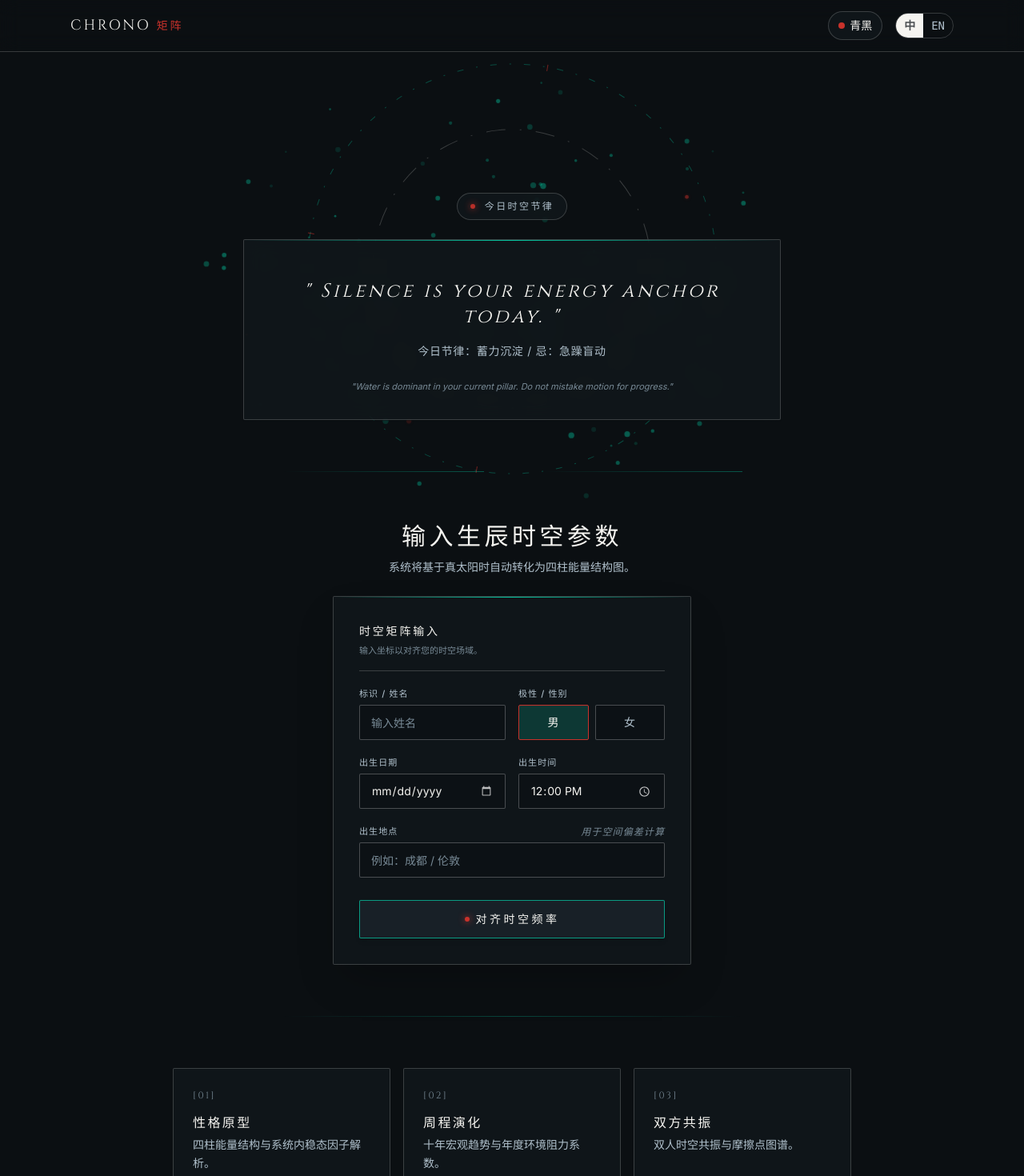
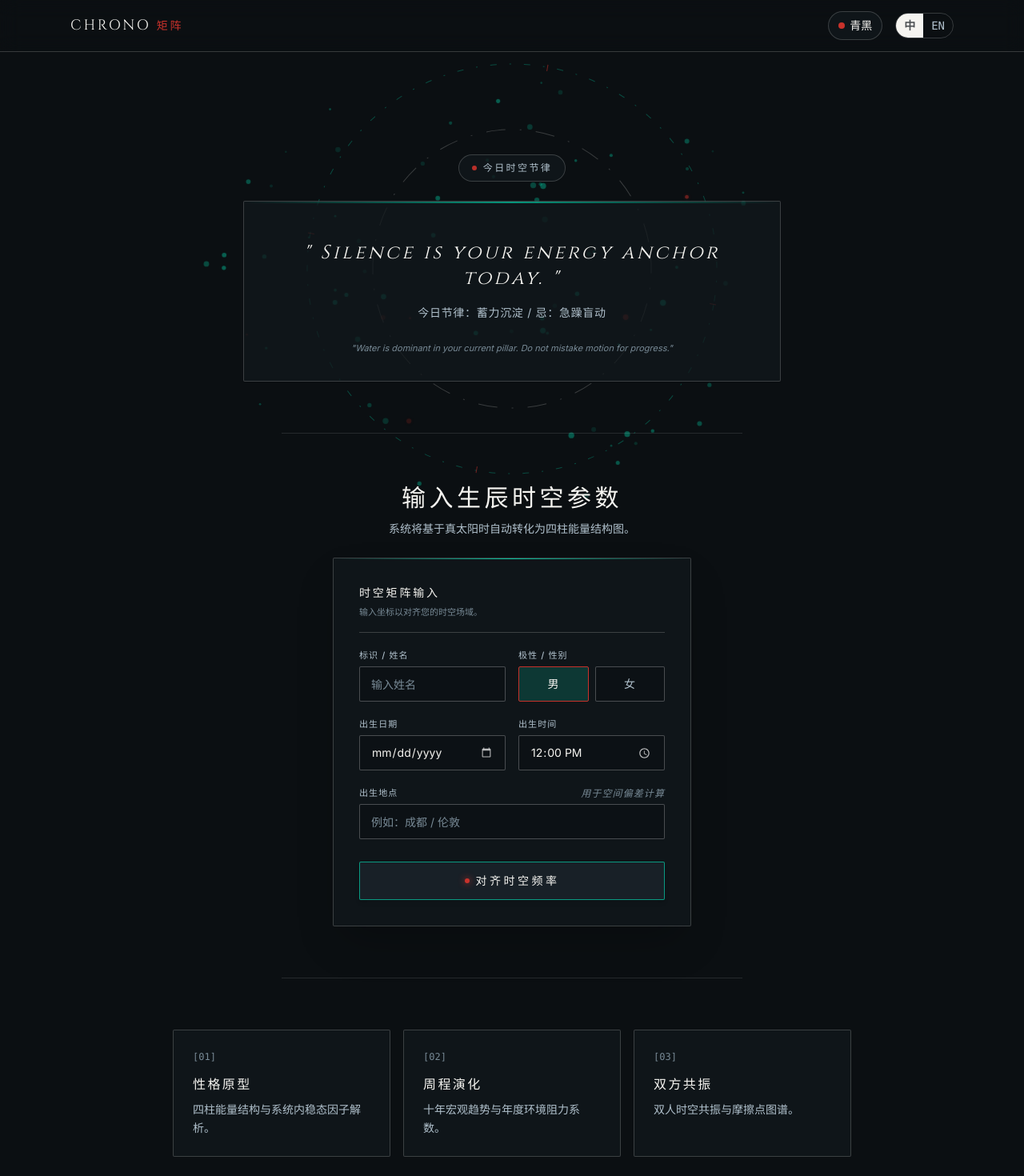
Before and after one commit to wxu198024-art/chrono-flow, a Next.js app: page / in a window 1280 px wide. Shown: the top 1470 px of the page at 80% size. Built offline with nearby package versions, Linux system fonts and the light colour scheme.

Commit message:
Update page.tsx

```diff
--- a/app/page.tsx
+++ b/app/page.tsx
@@ -12,12 +12,14 @@ export default function HomePage() {
   const isEn = currentLang === 'en';
   const isTW = currentLang === 'zh-TW' || currentLang === 'zh-HK' || currentLang === 'tw';
 
-  // 本地存储校验
+  // 本地存储状态处理（包含 mounted 防止 Hydration 不匹配）
+  const [mounted, setMounted] = useState(false);
   const [hasTested, setHasTested] = useState(false);
   const [originInfo, setOriginInfo] = useState<{ name?: string; birthDate?: string } | null>(null);
   const [showFormAnyway, setShowFormAnyway] = useState(false);
 
   useEffect(() => {
+    setMounted(true);
     try {
       const tested = localStorage.getItem('chrono_has_tested');
       const origin = localStorage.getItem('chrono_origin_coordinates');
@@ -31,18 +33,18 @@ export default function HomePage() {
   }, []);
 
   return (
-    <div className="max-w-4xl mx-auto px-6 pt-24 pb-16 space-y-16 transition-colors duration-300">
+    <div className="w-full max-w-4xl mx-auto px-6 py-12 space-y-16 transition-colors duration-300">
 
       {/* 模块 1：今日时空节律 */}
       <section className="text-center space-y-6">
-        <div className="inline-flex items-center space-x-3 border border-[var(--border-line)] bg-[var(--bg-card)] px-4 py-1.5 rounded-full text-[12px] tracking-[0.2em] text-[var(--text-secondary)] uppercase backdrop-blur-md">
-          <span className="cinnabar-dot animate-pulse"></span>
+        <div className="inline-flex items-center space-x-2 border border-[var(--border-line)] bg-[var(--bg-card)] px-4 py-1.5 rounded-full text-[12px] tracking-[0.2em] text-[var(--text-secondary)] uppercase">
+          <span className="w-1.5 h-1.5 rounded-full bg-[var(--cinnabar)] animate-pulse" />
           <span>{dict?.dailyRhythmTag || '今日时空节律'}</span>
         </div>
 
-        {/* 极简深度提示卡片 */}
-        <div className="p-8 border border-[var(--border-line)] bg-[var(--bg-card)] backdrop-blur-md rounded-sm max-w-2xl mx-auto space-y-4 relative overflow-hidden transition-all duration-300 hover:border-[var(--border-line-hover)] shadow-sm">
-          <div className="absolute top-0 left-0 w-full yao-yang"></div>
+        {/* 节律卡片 */}
+        <div className="p-8 border border-[var(--border-line)] bg-[var(--bg-card)] rounded-sm max-w-2xl mx-auto space-y-4 relative overflow-hidden transition-all duration-300 hover:border-[var(--border-line-hover)] shadow-sm">
+          <div className="absolute top-0 left-0 right-0 h-[2px] bg-gradient-to-r from-transparent via-[var(--border-line-hover)] to-transparent" />
 
           <p className="font-serif-title text-xl md:text-2xl text-[var(--text-primary)] italic tracking-wide">
             {dict?.dailyRhythmQuote || '" Silence is your energy anchor today. "'}
@@ -57,10 +59,10 @@ export default function HomePage() {
         </div>
       </section>
 
-      {/* 阴爻分隔线 */}
-      <div className="yao-yin max-w-xl mx-auto opacity-40"></div>
+      {/* 装饰分割线 */}
+      <div className="w-full max-w-xl mx-auto h-[1px] bg-[var(--border-line)] opacity-60" />
 
-      {/* 模块 2：生辰参数输入 / 锁定状态快捷通道 */}
+      {/* 模块 2：生辰参数输入 / 已锚定快捷通道 */}
       <section className="space-y-6 text-center">
         <div className="space-y-2">
           <h2 className="font-serif-title text-2xl md:text-3xl text-[var(--text-primary)] uppercase tracking-[0.15em]">
@@ -72,24 +74,24 @@ export default function HomePage() {
         </div>
 
         <div className="max-w-md mx-auto">
-          {hasTested && !showFormAnyway ? (
-            /* 锁定状态卡片 */
-            <div className="p-6 border border-[var(--border-line)] bg-[var(--bg-card)] backdrop-blur-xl rounded-sm space-y-5 text-center shadow-xl relative">
-              <div className="absolute top-0 left-0 right-0 yao-yang"></div>
+          {mounted && hasTested && !showFormAnyway ? (
+            /* 已锁定状态卡片 */
+            <div className="p-6 border border-[var(--border-line)] bg-[var(--bg-card)] rounded-sm space-y-5 text-center shadow-lg relative">
+              <div className="absolute top-0 left-0 right-0 h-[2px] bg-[var(--cinnabar)]" />
 
-              <div className="inline-flex items-center gap-2 px-3 py-1 rounded-full border border-[var(--cinnabar)]/40 bg-[var(--accent-glow)] text-[11px] font-mono text-[var(--cinnabar)] uppercase tracking-widest">
+              <div className="inline-flex items-center gap-2 px-3 py-1 rounded-full border border-[var(--cinnabar)]/40 bg-[var(--cinnabar)]/10 text-[11px] font-mono text-[var(--cinnabar)] uppercase tracking-widest">
                 <span className="w-1.5 h-1.5 rounded-full bg-[var(--cinnabar)] animate-ping" />
-                <span>{isEn ? 'SPATIOTEMPORAL ORIGIN ANCHORED' : isTW ? '時空原點已錨定' : '时空原点已锚定'}</span>
+                <span>{isEn ? 'ORIGIN ANCHORED' : isTW ? '時空原點已錨定' : '时空原点已锚定'}</span>
               </div>
 
               <div className="text-xs text-[var(--text-secondary)] space-y-1 font-mono">
                 <p>
-                  {isEn ? 'SEEKER:' : isTW ? '探索者:' : '探索者:'}{' '}
+                  {isEn ? 'SEEKER:' : '探索者:'}{' '}
                   <span className="text-[var(--text-primary)] font-bold">{originInfo?.name || 'Seeker'}</span>
                 </p>
                 {originInfo?.birthDate && (
                   <p className="text-[11px] text-[var(--text-muted)]">
-                    {isEn ? 'COORDINATES:' : isTW ? '原點坐標:' : '原点坐标:'} {originInfo.birthDate}
+                    {isEn ? 'COORDINATES:' : '原点坐标:'} {originInfo.birthDate}
                   </p>
                 )}
               </div>
@@ -97,16 +99,15 @@ export default function HomePage() {
               <div className="pt-2 space-y-3">
                 <Link
                   href="/dashboard"
-                  className="w-full h-12 border border-[var(--border-line-hover)] bg-[var(--bg-card-hover)] hover:bg-[var(--cinnabar)] hover:text-white text-[var(--text-primary)] text-xs tracking-[0.2em] uppercase font-medium transition-all duration-300 rounded-sm shadow-md flex items-center justify-center space-x-2 group"
+                  className="w-full h-11 border border-[var(--border-line-hover)] bg-[var(--bg-card)] hover:bg-[var(--cinnabar)] hover:text-white text-[var(--text-primary)] text-xs tracking-[0.2em] uppercase font-medium transition-all duration-300 rounded-sm flex items-center justify-center space-x-2"
                 >
-                  <span className="cinnabar-dot group-hover:bg-white transition-colors"></span>
                   <span>{isEn ? 'ENTER PERSONAL FIELD CONTROL' : isTW ? '進入個人時空場域' : '进入个人时空场域'}</span>
                 </Link>
 
                 <button
                   type="button"
                   onClick={() => setShowFormAnyway(true)}
-                  className="text-[11px] text-[var(--text-muted)] hover:text-[var(--text-primary)] transition-colors underline underline-offset-4 font-mono"
+                  className="text-[11px] text-[var(--text-muted)] hover:text-[var(--text-primary)] transition-colors underline underline-offset-4 font-mono block mx-auto"
                 >
                   {isEn ? 'Re-align Spatiotemporal Coordinates' : isTW ? '重新對齊生辰坐標' : '重新对齐生辰坐标'}
                 </button>
@@ -118,8 +119,8 @@ export default function HomePage() {
         </div>
       </section>
 
-      {/* 阳爻分隔线 */}
-      <div className="yao-yang max-w-xl mx-auto opacity-30"></div>
+      {/* 装饰分割线 */}
+      <div className="w-full max-w-xl mx-auto h-[1px] bg-[var(--border-line)] opacity-60" />
 
       {/* 模块 3：三大核心分析维度 */}
       <section className="space-y-6">
@@ -131,12 +132,12 @@ export default function HomePage() {
           ].map((item, idx) => (
             <div
               key={idx}
-              className="p-6 border border-[var(--border-line)] bg-[var(--bg-card)] backdrop-blur-md rounded-sm hover:border-[var(--border-line-hover)] hover:bg-[var(--bg-card-hover)] transition-all duration-300 group relative"
+              className="p-6 border border-[var(--border-line)] bg-[var(--bg-card)] rounded-sm hover:border-[var(--border-line-hover)] transition-all duration-300 group"
             >
-              <div className="text-[12px] stems-matrix mb-3 group-hover:text-[var(--cinnabar)] transition-colors">
+              <div className="text-[12px] font-mono text-[var(--text-muted)] mb-3 group-hover:text-[var(--cinnabar)] transition-colors">
                 [{item.num}]
               </div>
-              <h3 className="font-serif-title text-base text-[var(--text-primary)] mb-1">
+              <h3 className="font-serif-title text-base text-[var(--text-primary)] mb-2">
                 {item.title}
               </h3>
               <p className="text-xs text-[var(--text-secondary)] leading-relaxed">
```
